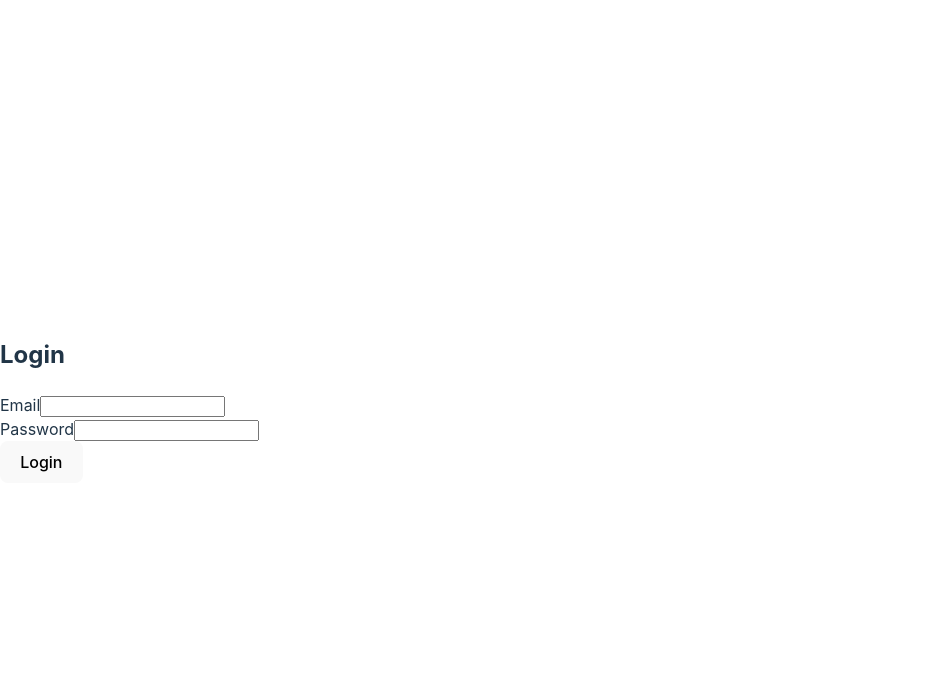
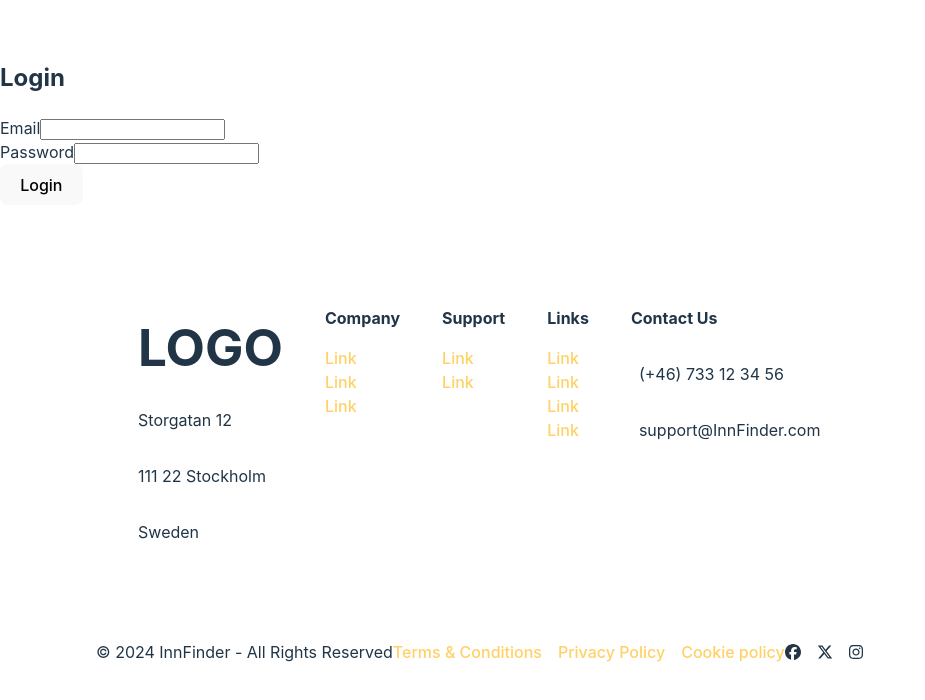
Before and after one commit to theodor90/hotel-booking, a React (Vite) app in the folder hotel-booking-frontend/: page /login in a window 1280 px wide. Shown: the top 700 px of the page, without its empty margins (0-925 px from the left). Built offline with nearby package versions, Linux system fonts and the light colour scheme.

Commit message:
Added footer and button components

```diff
--- a/hotel-booking-frontend/package.json
+++ b/hotel-booking-frontend/package.json
@@ -10,7 +10,11 @@
     "preview": "vite preview"
   },
   "dependencies": {
+    "@fortawesome/fontawesome-svg-core": "^6.5.2",
+    "@fortawesome/free-brands-svg-icons": "^6.5.2",
+    "@fortawesome/react-fontawesome": "^0.2.2",
     "axios": "^1.7.2",
+    "font-awesome": "^4.7.0",
     "prop-types": "^15.8.1",
     "react": "^18.2.0",
     "react-dom": "^18.2.0",
--- a/hotel-booking-frontend/src/App.jsx
+++ b/hotel-booking-frontend/src/App.jsx
@@ -1,12 +1,18 @@
-import React from 'react';
-import { BrowserRouter as Router, Route, Routes, Navigate } from 'react-router-dom';
-import PropTypes from 'prop-types';
-import Register from './pages/Register';
-import Login from './pages/Login';
-import Dashboard from './pages/dashboard/Dashboard';
+import React from "react";
+import {
+  BrowserRouter as Router,
+  Route,
+  Routes,
+  Navigate,
+} from "react-router-dom";
+import PropTypes from "prop-types";
+import Register from "./pages/Register";
+import Login from "./pages/Login";
+import Dashboard from "./pages/dashboard/Dashboard";
+import Footer from "./components/Footer/Footer";
 
 const PrivateRoute = ({ children }) => {
-    const token = localStorage.getItem('token');
+  const token = localStorage.getItem("token");
   return token ? children : <Navigate to="/login" />;
 };
 
@@ -29,6 +35,7 @@ const App = () => {
           }
         />
       </Routes>
+      <Footer />
     </Router>
   );
 };
--- a/hotel-booking-frontend/src/components/Footer/Footer.css
+++ b/hotel-booking-frontend/src/components/Footer/Footer.css
@@ -1,3 +1,10 @@
+:root {
+  --red: #ef476f;
+  --yellow: #ffd166;
+  --green: #06d6a0;
+  --light-blue: #118ab2;
+}
+
 .footer-nav {
   display: flex;
   justify-content: space-evenly;
--- a/hotel-booking-frontend/src/components/Footer/Footer.jsx
+++ b/hotel-booking-frontend/src/components/Footer/Footer.jsx
@@ -1,5 +1,11 @@
 import React from "react";
-import "Footer.css";
+import "./Footer.css";
+import { FontAwesomeIcon } from "@fortawesome/react-fontawesome";
+import {
+  faFacebook,
+  faInstagram,
+  faXTwitter,
+} from "@fortawesome/free-brands-svg-icons";
 
 export default function Footer() {
   return (
@@ -55,13 +61,13 @@ export default function Footer() {
         </ul>
         <ul>
           <li>
-            <i className="fa-brands fa-facebook"></i>
+            <FontAwesomeIcon icon={faFacebook} />
           </li>
           <li>
-            <i className="fa-brands fa-x-twitter"></i>
+            <FontAwesomeIcon icon={faXTwitter} />
           </li>
           <li>
-            <i className="fa-brands fa-instagram"></i>
+            <FontAwesomeIcon icon={faInstagram} />
           </li>
         </ul>
       </div>
```
Also changed, not shown: hotel-booking-frontend/src/components/Buttons/Buttons.css (added), hotel-booking-frontend/src/components/Buttons/Buttons.jsx (added), 1 other file (tests, documents, lock files or other folders). Lines whose indentation alone changed are shown as unchanged.
